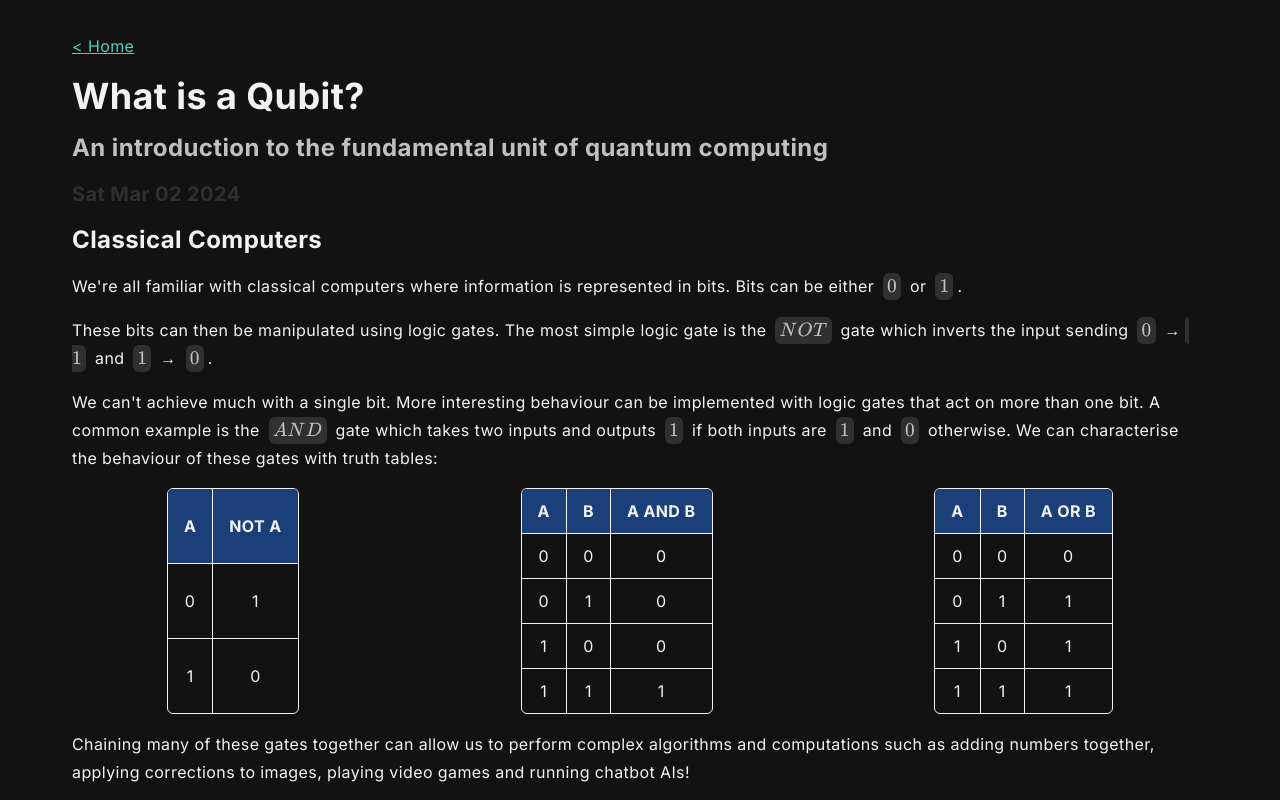
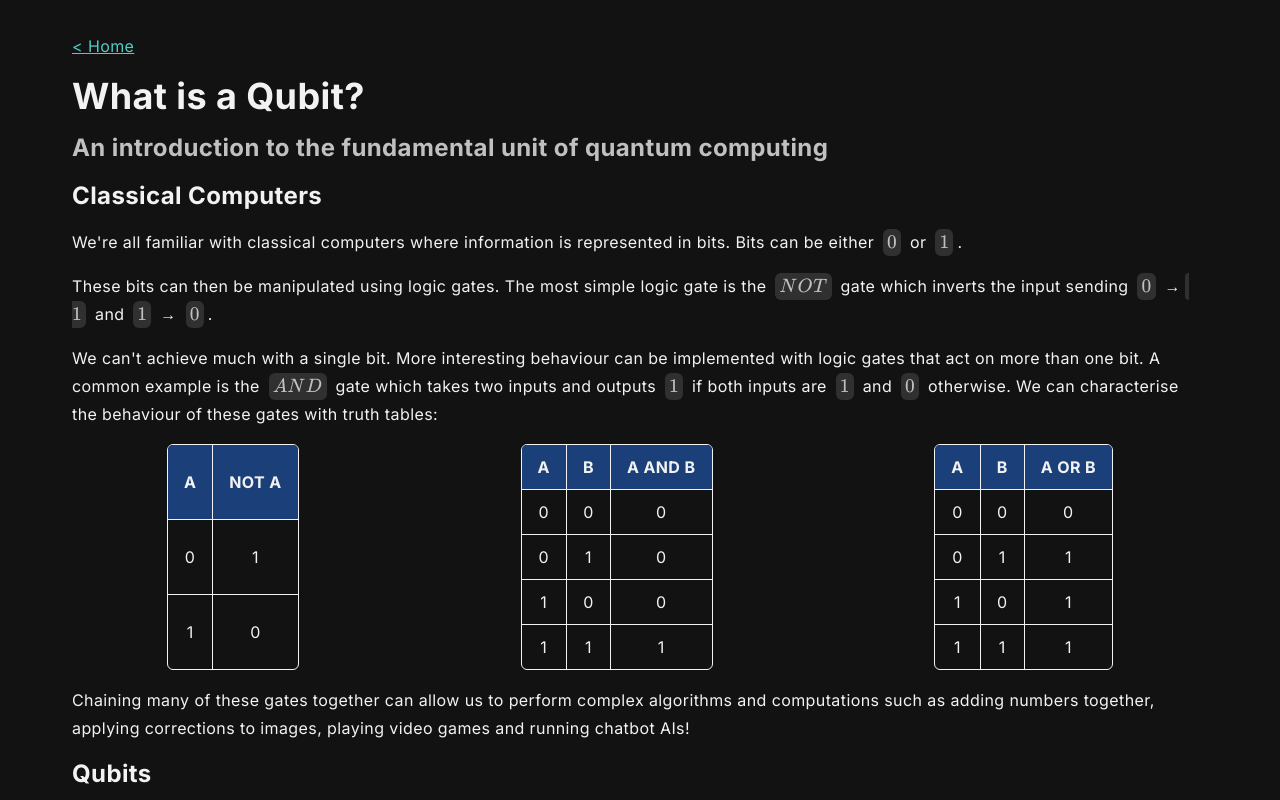
Before and after one commit to DazKins/qcfundamentals, a Next.js app: page /article/what-is-a-qubit in a window 1280 px wide. Shown: the top 800 px of the page. Built offline with nearby package versions, Linux system fonts and the light colour scheme.

Commit message:
Re-order articles

```diff
--- a/src/article/articleDefinitions.ts
+++ b/src/article/articleDefinitions.ts
@@ -4,27 +4,23 @@ export type ArticleDefinition = {
   title: string;
   description: string;
   document: string;
-  date: Date;
 };
 
 export const ArticleDefinitions: ArticleDefinition[] = [
   {
-    title: "Multi-Qubit Computation",
-    description: "Performing quantum computation on multiple qubits",
-    document: "multi-qubit-computation",
-    date: new Date(9999, 4, 12),
+    title: "What is a Qubit?",
+    description: "An introduction to the fundamental unit of quantum computing",
+    document: "what-is-a-qubit",
   },
   {
     title: "Bra-ket notation",
     description: "Linear algebra without the matrices",
     document: "bra-ket-notation",
-    date: new Date(2024, 3, 3),
   },
   {
-    title: "What is a Qubit?",
-    description: "An introduction to the fundamental unit of quantum computing",
-    document: "what-is-a-qubit",
-    date: new Date(2024, 2, 2),
+    title: "Multi-Qubit Computation",
+    description: "Performing quantum computation on multiple qubits",
+    document: "multi-qubit-computation",
   },
 ];
 
--- a/src/components/article.tsx
+++ b/src/components/article.tsx
@@ -14,7 +14,6 @@ const Article = ({
       <a href="/">{"<"} Home</a>
       <h1>{articleDefinition.title}</h1>
       <h2 className="text-lightgrey">{articleDefinition.description}</h2>
-      <h3 className="text-darkgrey">{articleDefinition.date.toDateString()}</h3>
       {children}
     </div>
   );
```
